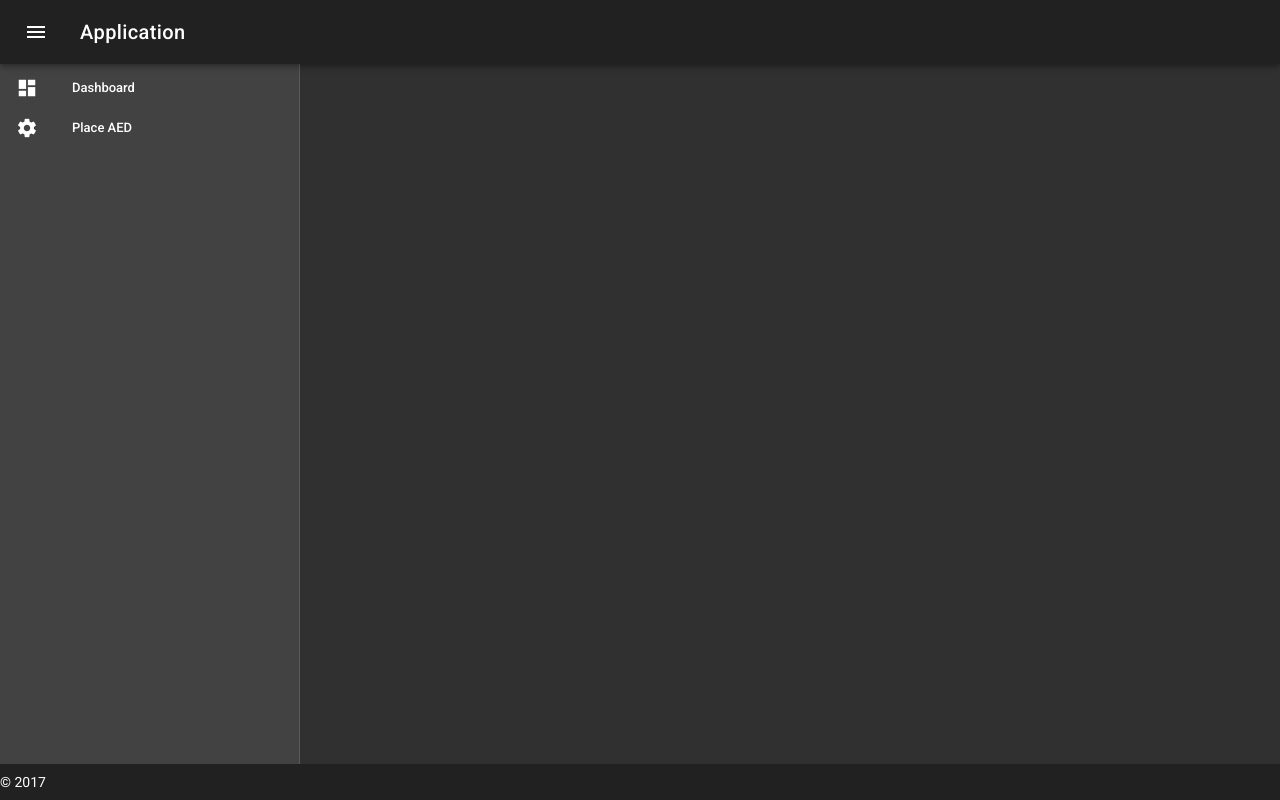
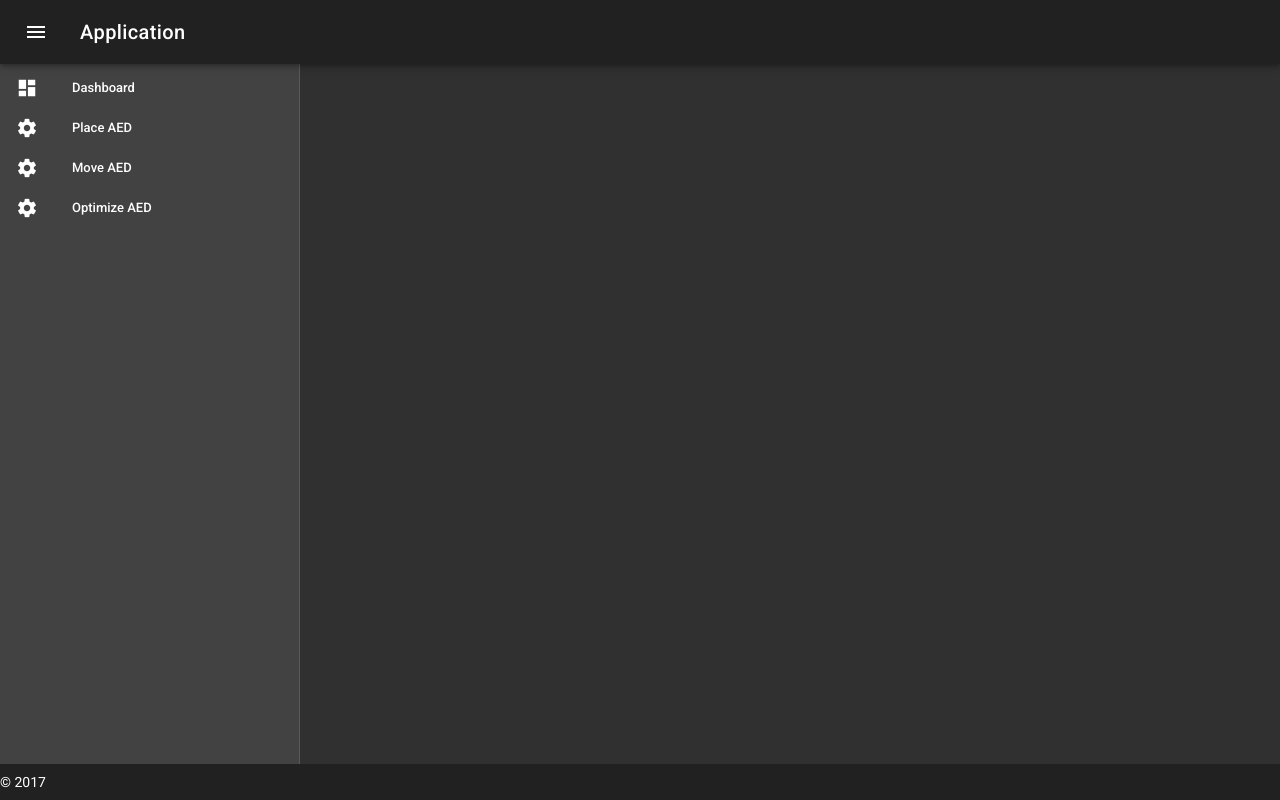
Before and after one commit to ibrahimsharif/heat-map, a Vue app: page /#/move in a window 1280 px wide. Before the commit this address led to /#/. Built offline with nearby package versions, Linux system fonts and the light colour scheme.

Commit message:
Components Creation

```diff
--- a/src/App.vue
+++ b/src/App.vue
@@ -20,12 +20,28 @@
               <v-list-tile-title>Dashboard</v-list-tile-title>
             </v-list-tile-content>
           </v-list-tile>
-          <v-list-tile @click="$router.push({name:'Create'})">
+          <v-list-tile @click="$router.push({name:'create'})">
             <v-list-tile-action>
               <v-icon>settings</v-icon>
             </v-list-tile-action>
             <v-list-tile-content>
               <v-list-tile-title>Place AED</v-list-tile-title>
+            </v-list-tile-content>
+          </v-list-tile>
+          <v-list-tile @click="$router.push({name:'move'})">
+            <v-list-tile-action>
+              <v-icon>settings</v-icon>
+            </v-list-tile-action>
+            <v-list-tile-content>
+              <v-list-tile-title>Move AED</v-list-tile-title>
+            </v-list-tile-content>
+          </v-list-tile>
+          <v-list-tile @click="$router.push({name:'optimize'})">
+            <v-list-tile-action>
+              <v-icon>settings</v-icon>
+            </v-list-tile-action>
+            <v-list-tile-content>
+              <v-list-tile-title>Optimize AED</v-list-tile-title>
             </v-list-tile-content>
           </v-list-tile>
         </v-list>
--- /dev/null
+++ b/src/components/Move-AED.vue
@@ -0,0 +1,13 @@
+<template>
+
+</template>
+
+<script>
+  export default {
+    name: 'Move-AED'
+  };
+</script>
+
+<style scoped>
+
+</style>
--- /dev/null
+++ b/src/components/Optmize-AED.vue
@@ -0,0 +1,13 @@
+<template>
+
+</template>
+
+<script>
+  export default {
+    name: 'Optmize-AED'
+  };
+</script>
+
+<style scoped>
+
+</style>
--- a/src/router/index.js
+++ b/src/router/index.js
@@ -1,15 +1,26 @@
 import Vue from 'vue';
 import Router from 'vue-router';
 import CreateAED from '@/components/Create-AED';
-
+import MoveAED from '@/components/Move-AED';
+import OptimzeAED from '@/components/Optmize-AED';
 Vue.use(Router);
 
 export default new Router({
   routes: [
     {
-      path: '/Create',
-      name: 'Create',
+      path: '/create',
+      name: 'create',
       component: CreateAED,
+    },
+    {
+      path: '/move',
+      name: 'move',
+      component: MoveAED,
+    },
+    {
+      path: '/optimize',
+      name: 'optimize',
+      component: OptimzeAED,
     },
   ],
 });
```
